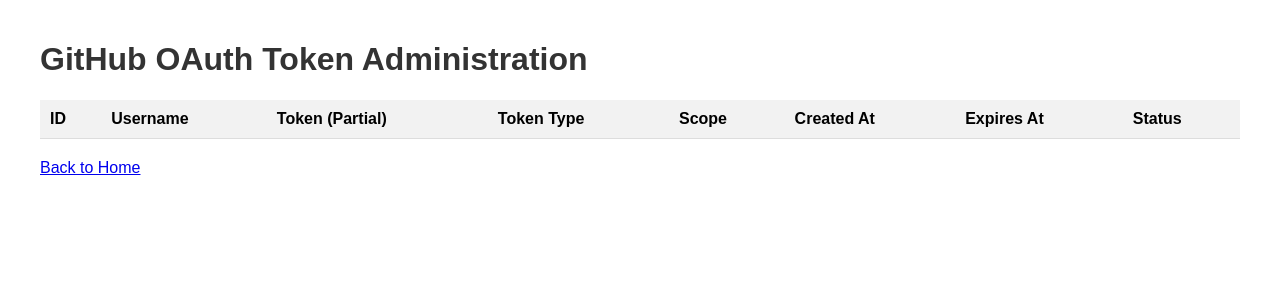
After one commit to ashtondsilva/githubauth, a Flask app: page /admin/tokens in a window 1280 px wide. The commit adds this page. Shown: the top 300 px of the page. Run offline with Flask 3, Linux system fonts and the light colour scheme; lists and menus that the app fills with data are empty.

```diff
--- a/app.py
+++ b/app.py
@@ -1,19 +1,39 @@
 import os
 import requests
+import datetime
 from flask import Flask, redirect, request, session, jsonify, render_template, send_file
 import tempfile
 import shutil
 import zipfile
+from config import SQLALCHEMY_DATABASE_URI, SQLALCHEMY_TRACK_MODIFICATIONS
+from models import db, Token
 
 app = Flask(__name__)
 app.secret_key = os.urandom(24)  # Secure random secret key
 
+# SQLAlchemy configuration
+app.config['SQLALCHEMY_DATABASE_URI'] = SQLALCHEMY_DATABASE_URI
+app.config['SQLALCHEMY_TRACK_MODIFICATIONS'] = SQLALCHEMY_TRACK_MODIFICATIONS
+
+# Initialize SQLAlchemy with the app
+db.init_app(app)
+
 # GitHub OAuth Config
-GITHUB_CLIENT_ID = "Ov23liyBBcRGPZLTiDqg"
-GITHUB_CLIENT_SECRET = "acc065cffe4347255df3afbb517e4ce941b10f82"
+GITHUB_CLIENT_ID = "Ov23liYJuH7HwBE7Bhz2"
+GITHUB_CLIENT_SECRET = "16bb7c8351818f713bb16baeaae7f95897ca0e6a"
 GITHUB_AUTH_URL = "https://github.com/login/oauth/authorize"
 GITHUB_TOKEN_URL = "https://github.com/login/oauth/access_token"
 GITHUB_API_URL = "https://api.github.com/user"
+
+# Initialize database tables on startup
+with app.app_context():
+    db.create_all()
+
+# Function to get a valid token for a user
+def get_valid_token(username):
+    with app.app_context():
+        token = Token.get_valid_token(username)
+        return token.access_token if token else None
 
 # Step 1: Home Page
 @app.route("/")
@@ -39,34 +59,77 @@ def callback():
         data={"client_id": GITHUB_CLIENT_ID, "client_secret": GITHUB_CLIENT_SECRET, "code": code},
     )
     token_json = token_response.json()
-    session["access_token"] = token_json.get("access_token")
+    access_token = token_json.get("access_token")
+    token_type = token_json.get("token_type")
+    scope = token_json.get("scope")
+
+    # Store token in session for current use
+    session["access_token"] = access_token
 
     # Step 5: Get user details
-    headers = {"Authorization": f"token {session['access_token']}"}
+    headers = {"Authorization": f"token {access_token}"}
     user_response = requests.get(GITHUB_API_URL, headers=headers)
-    session["user"] = user_response.json().get("login")
+    username = user_response.json().get("login")
+    session["user"] = username
+
+    # Store token in database with expiration (30 days from now)
+    expires_at = datetime.datetime.now() + datetime.timedelta(days=30)
+
+    try:
+        new_token = Token(
+            username=username,
+            access_token=access_token,
+            token_type=token_type,
+            scope=scope,
+            expires_at=expires_at
+        )
+        db.session.add(new_token)
+        db.session.commit()
+    except Exception as e:
+        print(f"Error storing token: {e}")
+        db.session.rollback()
 
     return redirect("/repos")
 
 # Step 6: Fetch and display user repositories
 @app.route("/repos")
 def repos():
-    if "access_token" not in session:
+    if "user" not in session:
         return redirect("/login")
 
-    headers = {"Authorization": f"token {session['access_token']}"}
+    username = session["user"]
+    # Try to get token from database first
+    access_token = get_valid_token(username)
+
+    # If no valid token in database, use session token or redirect to login
+    if not access_token:
+        if "access_token" not in session:
+            return redirect("/login")
+        access_token = session["access_token"]
+
+    headers = {"Authorization": f"token {access_token}"}
     repos_response = requests.get("https://api.github.com/user/repos", headers=headers)
     repos_json = repos_response.json()
 
-    return render_template("repos.html", user=session["user"], repos=repos_json)
+    return render_template("repos.html", user=username, repos=repos_json)
 
 # Step 7: Download Repository
 @app.route("/download_repo/<owner>/<repo_name>")
 def download_repo(owner, repo_name):
-    if "access_token" not in session:
+    if "user" not in session:
         return redirect("/login")
 
-    headers = {"Authorization": f"token {session['access_token']}"}
+    username = session["user"]
+    # Try to get token from database first
+    access_token = get_valid_token(username)
+
+    # If no valid token in database, use session token or redirect to login
+    if not access_token:
+        if "access_token" not in session:
+            return redirect("/login")
+        access_token = session["access_token"]
+
+    headers = {"Authorization": f"token {access_token}"}
 
     # Create a temporary directory to store the downloaded repository
     temp_dir = tempfile.mkdtemp()
@@ -98,5 +161,15 @@ def logout():
     session.clear()
     return redirect("/")
 
+# Admin interface to view stored tokens
+@app.route("/admin/tokens")
+def admin_tokens():
+    tokens = Token.query.order_by(Token.created_at.desc()).all()
+
+    # Pass current time to template for expiration checking
+    now = datetime.datetime.now()
+
+    return render_template("admin_tokens.html", tokens=tokens, now=now)
+
 if __name__ == "__main__":
     app.run(debug=True)
--- /dev/null
+++ b/requirements.txt
@@ -0,0 +1,5 @@
+Flask==2.2.3
+requests
+psycopg2-binary
+SQLAlchemy==2.0.23
+Flask-SQLAlchemy==3.1.1
--- /dev/null
+++ b/templates/admin_tokens.html
@@ -0,0 +1,107 @@
+<!DOCTYPE html>
+<html lang="en">
+<head>
+    <meta charset="UTF-8">
+    <meta name="viewport" content="width=device-width, initial-scale=1.0">
+    <title>Token Administration</title>
+    <style>
+        body {
+            font-family: Arial, sans-serif;
+            max-width: 1200px;
+            margin: 0 auto;
+            padding: 20px;
+        }
+        h1 {
+            color: #333;
+        }
+        table {
+            width: 100%;
+            border-collapse: collapse;
+            margin-top: 20px;
+        }
+        th, td {
+            padding: 10px;
+            text-align: left;
+            border-bottom: 1px solid #ddd;
+        }
+        th {
+            background-color: #f2f2f2;
+            font-weight: bold;
+        }
+        tr:hover {
+            background-color: #f5f5f5;
+        }
+        .expired {
+            color: red;
+        }
+        .valid {
+            color: green;
+        }
+        .actions {
+            display: flex;
+            gap: 10px;
+        }
+        .btn {
+            padding: 5px 10px;
+            border: none;
+            border-radius: 3px;
+            text-decoration: none;
+            cursor: pointer;
+            font-size: 14px;
+        }
+        .btn-delete {
+            background-color: #f44336;
+            color: white;
+        }
+        .btn-refresh {
+            background-color: #2196F3;
+            color: white;
+        }
+        .nav-links {
+            margin-top: 20px;
+        }
+    </style>
+</head>
+<body>
+    <h1>GitHub OAuth Token Administration</h1>
+
+    <table>
+        <thead>
+            <tr>
+                <th>ID</th>
+                <th>Username</th>
+                <th>Token (Partial)</th>
+                <th>Token Type</th>
+                <th>Scope</th>
+                <th>Created At</th>
+                <th>Expires At</th>
+                <th>Status</th>
+            </tr>
+        </thead>
+        <tbody>
+            {% for token in tokens %}
+            <tr>
+                <td>{{ token['id'] }}</td>
+                <td>{{ token['username'] }}</td>
+                <td>{{ token['access_token'][:10] }}...</td>
+                <td>{{ token['token_type'] }}</td>
+                <td>{{ token['scope'] }}</td>
+                <td>{{ token['created_at'] }}</td>
+                <td>{{ token['expires_at'] }}</td>
+                <td>
+                    {% if token['expires_at'] and token['expires_at'] < now %}
+                    <span class="expired">Expired</span>
+                    {% else %}
+                    <span class="valid">Valid</span>
+                    {% endif %}
+                </td>
+            </tr>
+            {% endfor %}
+        </tbody>
+    </table>
+
+    <div class="nav-links">
+        <a href="/">Back to Home</a>
+    </div>
+</body>
+</html>
--- a/templates/index.html
+++ b/templates/index.html
@@ -11,6 +11,8 @@
         <p>Logged in as <strong>{{ user }}</strong></p>
         <a href="/repos">View My Repositories</a>
         <br><br>
+        <a href="/admin/tokens">Admin: View Tokens</a>
+        <br><br>
         <a href="/logout">Logout</a>
     {% else %}
         <a href="/login">Login with GitHub</a>
```
Also changed, not shown: config.py (+7 -3 lines), init_database.py (added, +42 -0 lines), models.py (added, +30 -0 lines), README.md (added), github_tokens.db (added), 1 other file.
